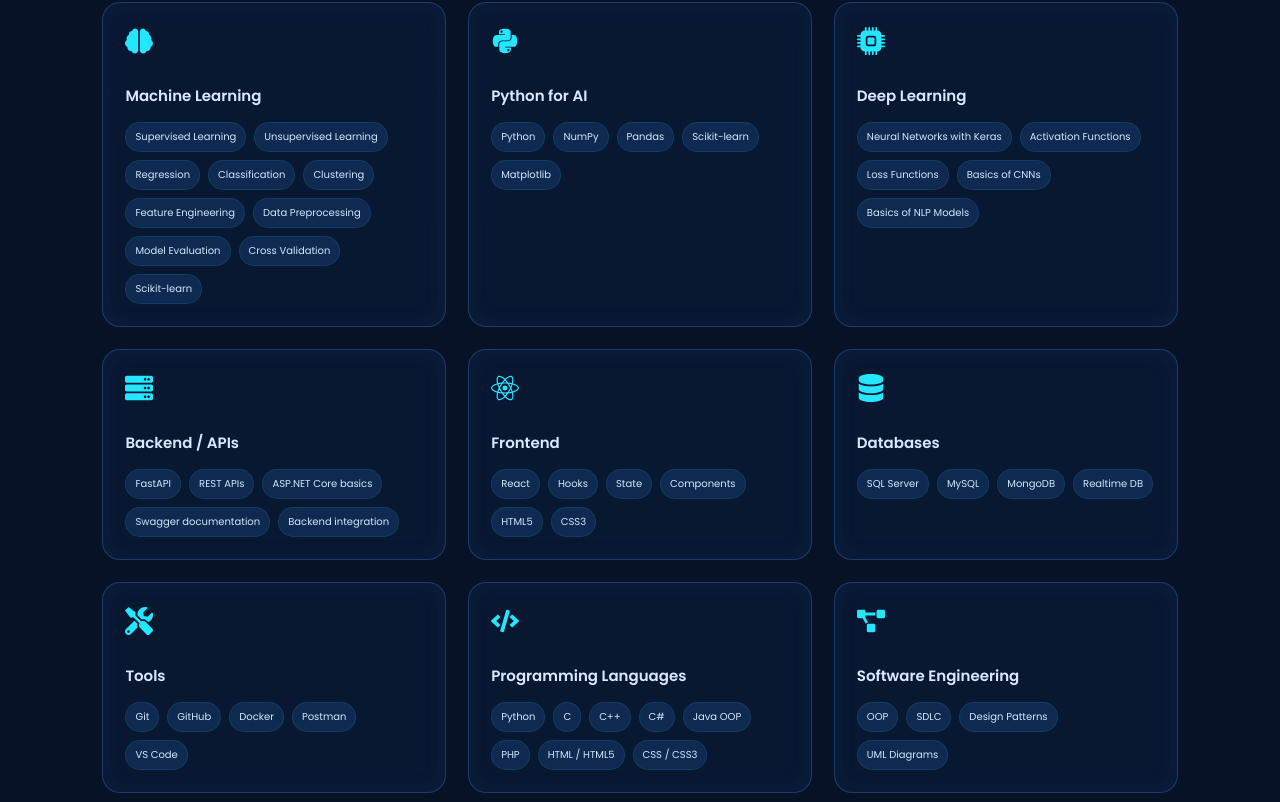
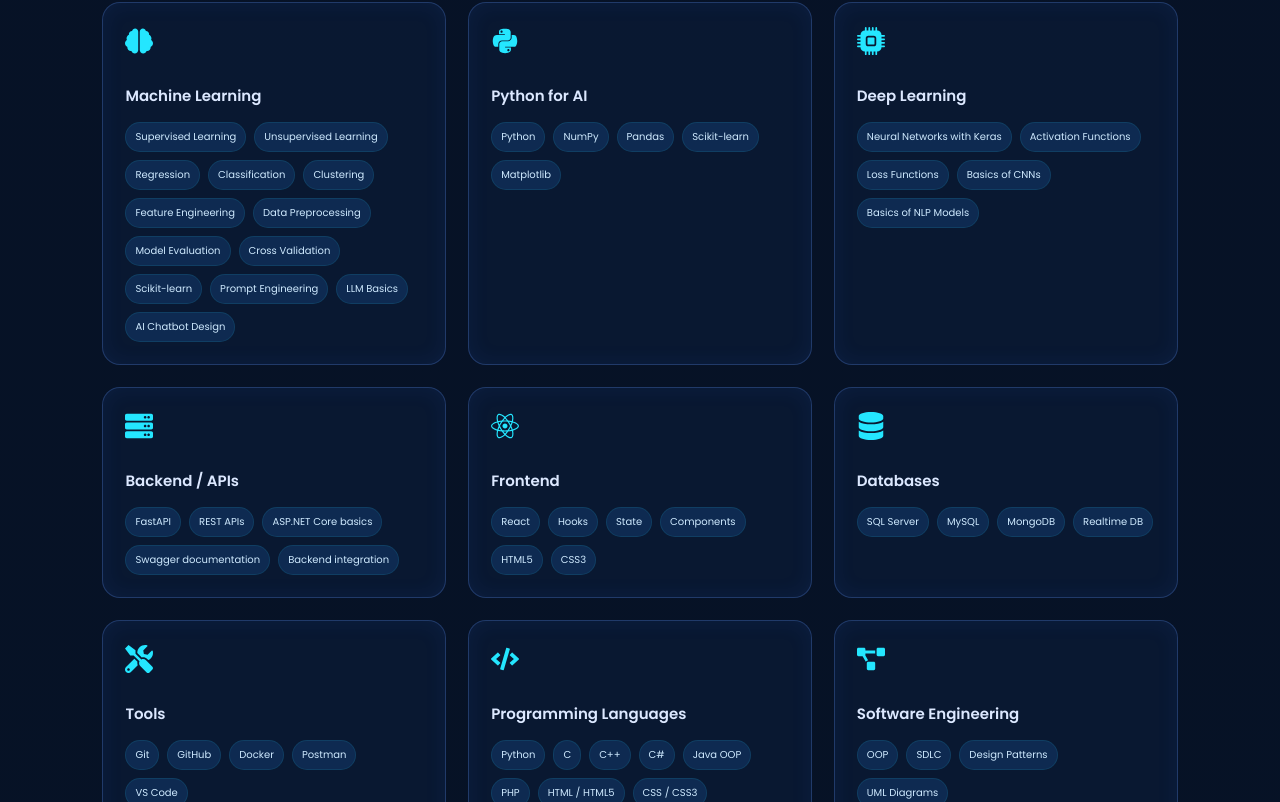
Before and after one commit to EngMoazHany/moaz-portfolio, a React (Vite) app: page / in a window 1280 px wide. Shown: the part 5496-6298 px from the top of the page. Built offline with nearby package versions, Linux system fonts and the light colour scheme; no server answers.

Commit message:
Prompt Engineering

```diff
--- a/src/App.jsx
+++ b/src/App.jsx
@@ -189,6 +189,9 @@ const skills = [
       "Model Evaluation",
       "Cross Validation",
       "Scikit-learn",
+      "Prompt Engineering",
+      "LLM Basics",
+      "AI Chatbot Design",
     ],
   },
   {
```
